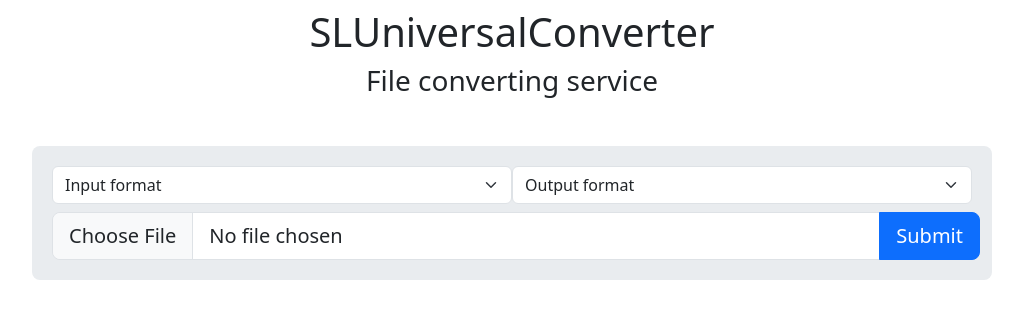
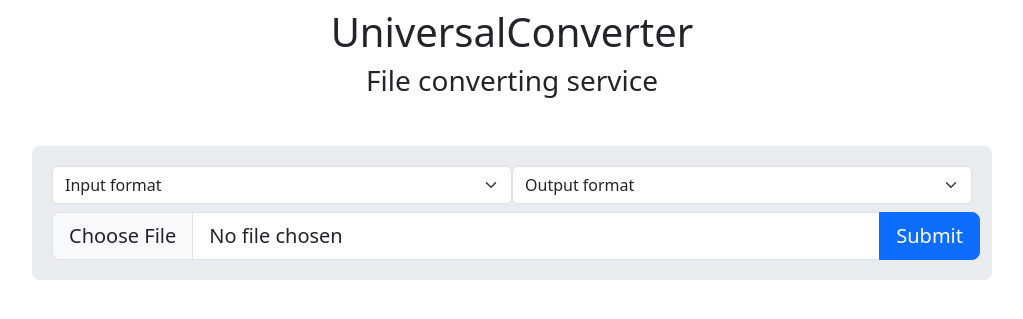
Before and after one commit to SergeLeon/SLServiceList, a Django app: page /c/ in a window 1280 px wide. Shown: the part 48-367 px from the top of the page, without its empty margins (128-1151 px from the left). Run offline with Django 4.2, Linux system fonts and the light colour scheme.

Commit message:
renaming

```diff
--- a/src/templates/converter.html
+++ b/src/templates/converter.html
@@ -2,12 +2,12 @@
 {% load static %}
 
 {% block title %}
-SLUniversalConverter
+UniversalConverter
 {% endblock %}
 
 {% block body %}
 <div class="text-center">
-    <h1>SLUniversalConverter</h1>
+    <h1>UniversalConverter</h1>
     <h3>File converting service</h3>
 </div>
 
--- a/src/templates/cutter.html
+++ b/src/templates/cutter.html
@@ -1,12 +1,12 @@
 {% extends "base.html" %}
 
 {% block title %}
-    SLLinkCutter
+    LinkCutter
 {% endblock %}
 
 {% block body %}
     <div class="text-center">
-        <h1>SLLinkCutter</h1>
+        <h1>LinkCutter</h1>
         <h3>Link shortening service</h3>
     </div>
 
--- a/src/templates/header.html
+++ b/src/templates/header.html
@@ -1,5 +1,5 @@
 <header>
-    <ul class="m-2 nav d-flex justify-content-sm-between w-75 mx-auto bg-body-secondary rounded-3">
+    <ul class="m-2 nav d-flex justify-content-between w-75 mx-auto bg-body-secondary rounded-3">
         <li class="nav-item" id="back_link">
             <a class="nav-link text-dark" href="#" onclick="javascript:history.back(); return false;">Back</a>
         </li>
--- a/src/templates/index.html
+++ b/src/templates/index.html
@@ -15,14 +15,14 @@ SLServiceList
 
         <a href="r" class="list-group-item">
             <div class="justify-content-between">
-                <h5 class="mb-1">SLLinkCutter</h5>
+                <h5 class="mb-1">LinkCutter</h5>
             </div>
             <p class="mb-1">Link shortening service</p>
         </a>
 
         <a href="c" class="list-group-item">
             <div class="justify-content-between">
-                <h5 class="mb-1">SLUniversalConverter</h5>
+                <h5 class="mb-1">UniversalConverter</h5>
             </div>
             <p class="mb-1">File converting service</p>
         </a>
```
